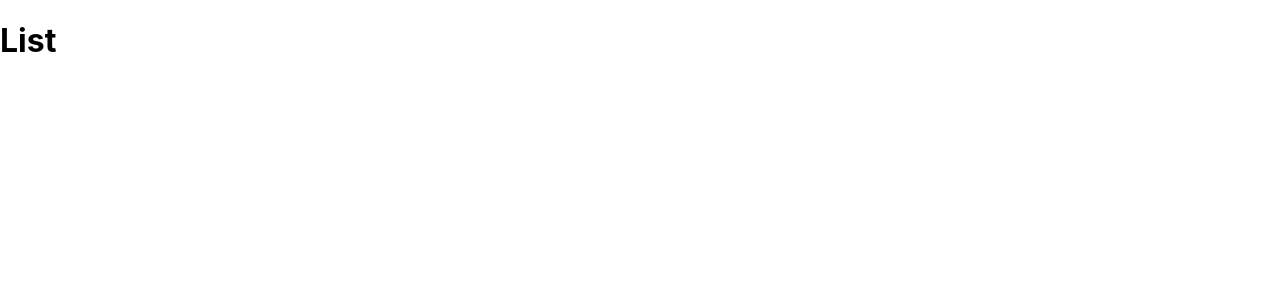
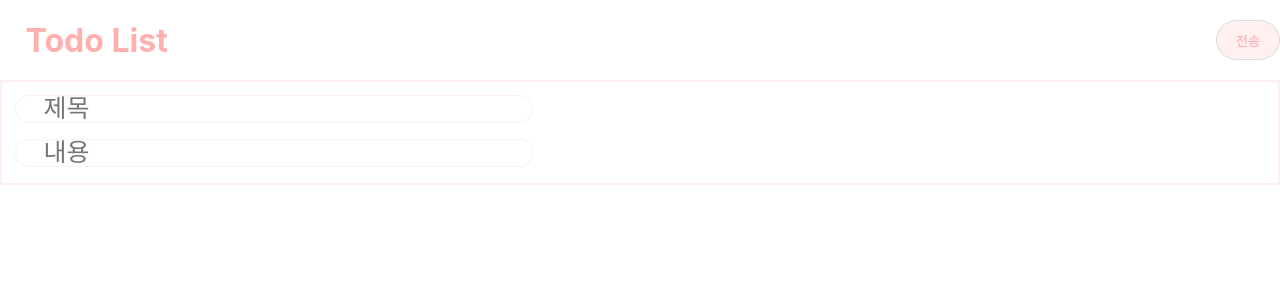
Before and after one commit to jho951/chat_with_SJ, a React (Create React App) app in the folder frontchat/: page / in a window 1280 px wide. Shown: the top 300 px of the page. Built offline with nearby package versions, Linux system fonts and the light colour scheme.

Commit message:
#1 feat 뷰 완료

```diff
--- a/frontchat/package.json
+++ b/frontchat/package.json
@@ -15,6 +15,7 @@
     "react-scripts": "5.0.1",
     "react-scroll-to-bottom": "^4.2.0",
     "socket.io-client": "^4.5.2",
+    "styled-components": "^5.3.6",
     "web-vitals": "^2.1.4"
   },
   "scripts": {
--- a/frontchat/src/App.js
+++ b/frontchat/src/App.js
@@ -1,12 +1,63 @@
 import { useState } from "react";
+import styled from "styled-components";
+
 const App = () => {
   const [title, setTitle] = useState("");
   const [content, setContent] = useState("");
+
   return (
     <>
-      <h1>List</h1>
+      <Wrap>
+        <Header>
+          <h1>Todo List</h1>
+          <div style={{ display: "flex", alignItems: "center" }}>
+            <ButtonSt>전송</ButtonSt>
+          </div>
+        </Header>
+        <InputDiv>
+          <InputSt type="text" placeholder="제목"></InputSt>
+          <InputSt type="text" placeholder="내용"></InputSt>
+        </InputDiv>
+      </Wrap>
     </>
   );
 };
+export default App;
+const Wrap = styled.div`
+  width: 100vw;
+  height: 100vh;
+  display: flex;
+  flex-direction: column;
+`;
+const Header = styled.div`
+  height: 10vh;
+  width: 100vw;
+  color: #fe3a3566;
 
-export default App;
+  display: flex;
+  justify-content: space-between;
+  text-indent: 2vw;
+`;
+const InputDiv = styled.div`
+  display: flex;
+  flex-direction: column;
+  padding: 1vw 0 0 1vw;
+  border: 2px solid #feee;
+`;
+const InputSt = styled.input`
+  height: 3vh;
+  width: 40vw;
+  margin-bottom: 2vh;
+  font-size: 25px;
+  border-radius: 3rem;
+  text-indent: 2vw;
+  border: 1px solid #feee;
+`;
+const ButtonSt = styled.button`
+  width: 5vw;
+  height: 5vh;
+  border-radius: 3rem;
+  color: #fe3a3566;
+  background-color: #feee;
+  border: 0.5px solid gainsboro;
+`;
```
Also changed, not shown: 1 other file (tests, documents, lock files or other folders).
